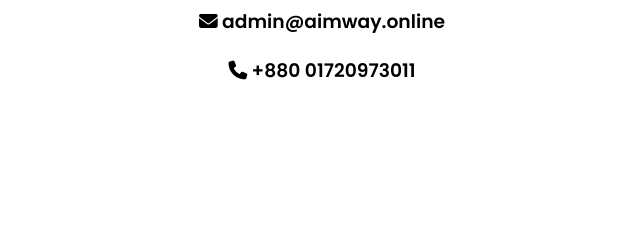
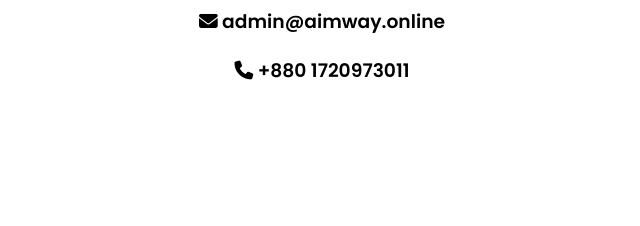
Before and after one commit to mahfuz-ta09/aimway, a plain HTML site: page contact.html in a window 1280 px wide. Shown: the part 545-771 px from the top of the page, 318-958 px from the left. Drawn offline with Linux system fonts and the light colour scheme.

Commit message:
contact changed

```diff
--- a/contact.html
+++ b/contact.html
@@ -39,7 +39,7 @@
     <section class="contact-text">
         <p>Contact us for additional information or to enroll in the course.</p>
         <h3><i class="fa-solid fa-envelope"></i> admin@aimway.online</h3>
-        <h3><i class="fa-solid fa-phone"></i>  +880 01720973011</h3>
+        <h3><i class="fa-solid fa-phone"></i>  +880 1720973011</h3>
     </section>
 
 
```
